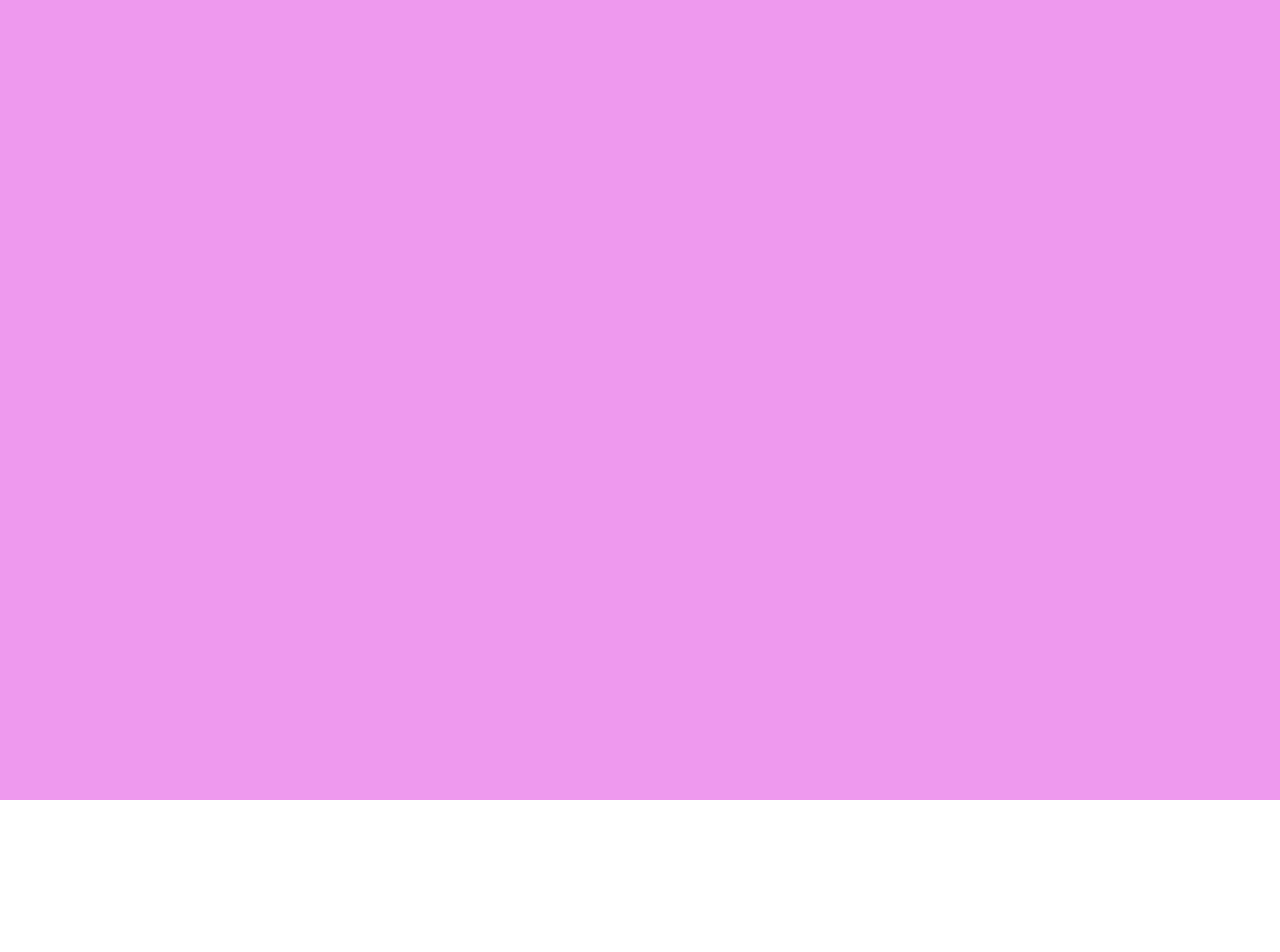
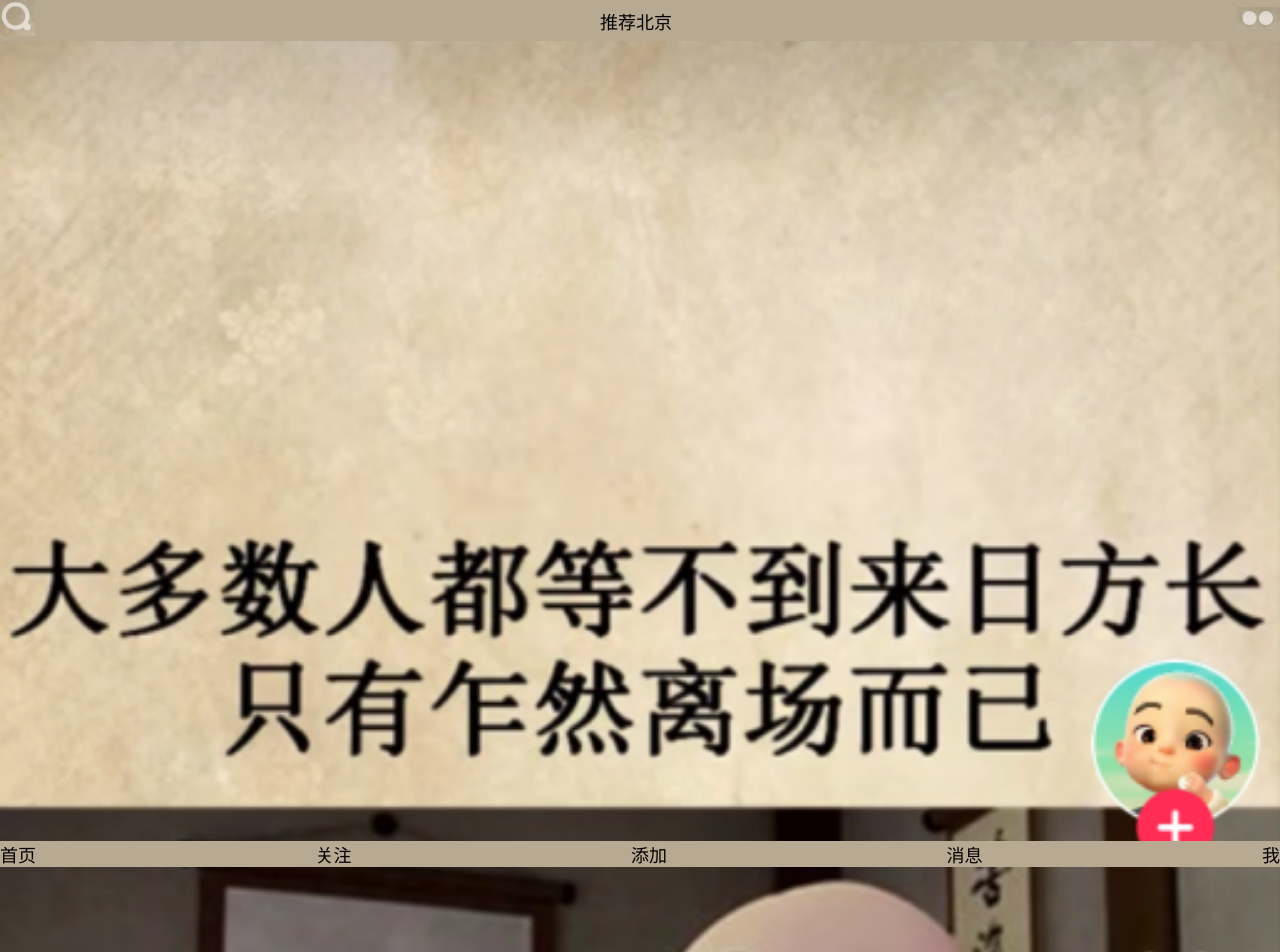
Before and after one commit to yanhuifen/2-18zk, a website: page src/index.html in a window 1280 px wide. Shown: the top 952 px of the page. Before the commit the page ends 800 px from the top, so only its background shows below. Drawn offline with Linux system fonts and the light colour scheme.

Commit message:
完成页面

```diff
--- a/gulpfile.js
+++ b/gulpfile.js
@@ -3,6 +3,7 @@ var sass = require('gulp-sass'); //编译sass
 var minjs = require('gulp-uglify'); //编译js
 var server = require('gulp-webserver'); //编译js
 var mincss = require('gulp-clean-css'); //压缩css
+var concat = require('gulp-concat'); //压缩css
 //编译sass
 gulp.task('bysass', function() {
     return gulp.src('./src/scss/**/*.scss')
@@ -30,6 +31,12 @@ gulp.task('minjs', function() {
         .pipe(minjs())
         .pipe(gulp.dest('./dist/js'))
 });
+//合并js
+gulp.task('concatjs', function() {
+    return gulp.src('./src/**/*.js')
+        .pipe(concat('all.js'))
+        .pipe(gulp.dest('./dist/'));
+});
 //压缩css
 gulp.task('mincss', function() {
     return gulp.src('./src/css/**/*.css')
@@ -37,4 +44,4 @@ gulp.task('mincss', function() {
         .pipe(gulp.dest('./dist/css'))
 });
 //上线
-gulp.task('build', gulp.series('minjs', 'mincss'))
+gulp.task('build', gulp.series('minjs', 'mincss', 'concatjs'))
--- a/package.json
+++ b/package.json
@@ -2,6 +2,7 @@
   "devDependencies": {
     "gulp": "^4.0.0",
     "gulp-clean-css": "^4.0.0",
+    "gulp-concat": "^2.6.1",
     "gulp-sass": "^4.0.2",
     "gulp-uglify": "^3.0.1",
     "gulp-webserver": "^0.9.1"
--- a/src/index.html
+++ b/src/index.html
@@ -11,9 +11,23 @@
 
 <body>
     <div class="wrap">
-        <header></header>
-        <section></section>
-        <footer></footer>
+        <header>
+            <p><img src="img/search.PNG" alt=""></p>
+            <p><span>推荐</span><span>北京</span></p>
+            <p><img src="img/many.PNG" alt=""></p>
+
+        </header>
+        <section>
+            <img src="img/banner.PNG" alt="">
+        </section>
+        <footer>
+            <span>首页</span>
+            <span>关注</span>
+            <span>添加</span>
+            <span>消息</span>
+            <span>我</span>
+
+        </footer>
     </div>
 
 </body>
--- /dev/null
+++ b/src/js/index.js
@@ -0,0 +1,5 @@
+function render(el, data) {
+    el.innerHTML = data.map(functon(item), function() {
+        return `<p>${item.name}<p>`
+    })
+}
--- a/src/scss/index.scss
+++ b/src/scss/index.scss
@@ -5,4 +5,30 @@
     height: 100%;
     background: #e9e;
     font-size: pxTorem(18px);
+    @include box_flex;
+    @include direction(column);
+    header {
+        width: 100%;
+        height: pxTorem(50px);
+        background: #B8A992;
+        @include box_flex;
+        @include justify(space-between);
+        @include align;
+    }
+    section {
+        width: 100%;
+        height: 100%;
+        background: #B8A992;
+        img {
+            width: 100%;
+        }
+    }
+    footer {
+        width: 100%;
+        height: pxTorem(80px);
+        background: #B8A992;
+        @include box_flex;
+        @include justify(space-between);
+        @include align;
+    }
 }
```
Also changed, not shown: src/css/index.css, src/css/index.min.css, src/img/banner.PNG (added), src/img/many.PNG (added), src/img/search.PNG (added), src/js/all.js (added).
